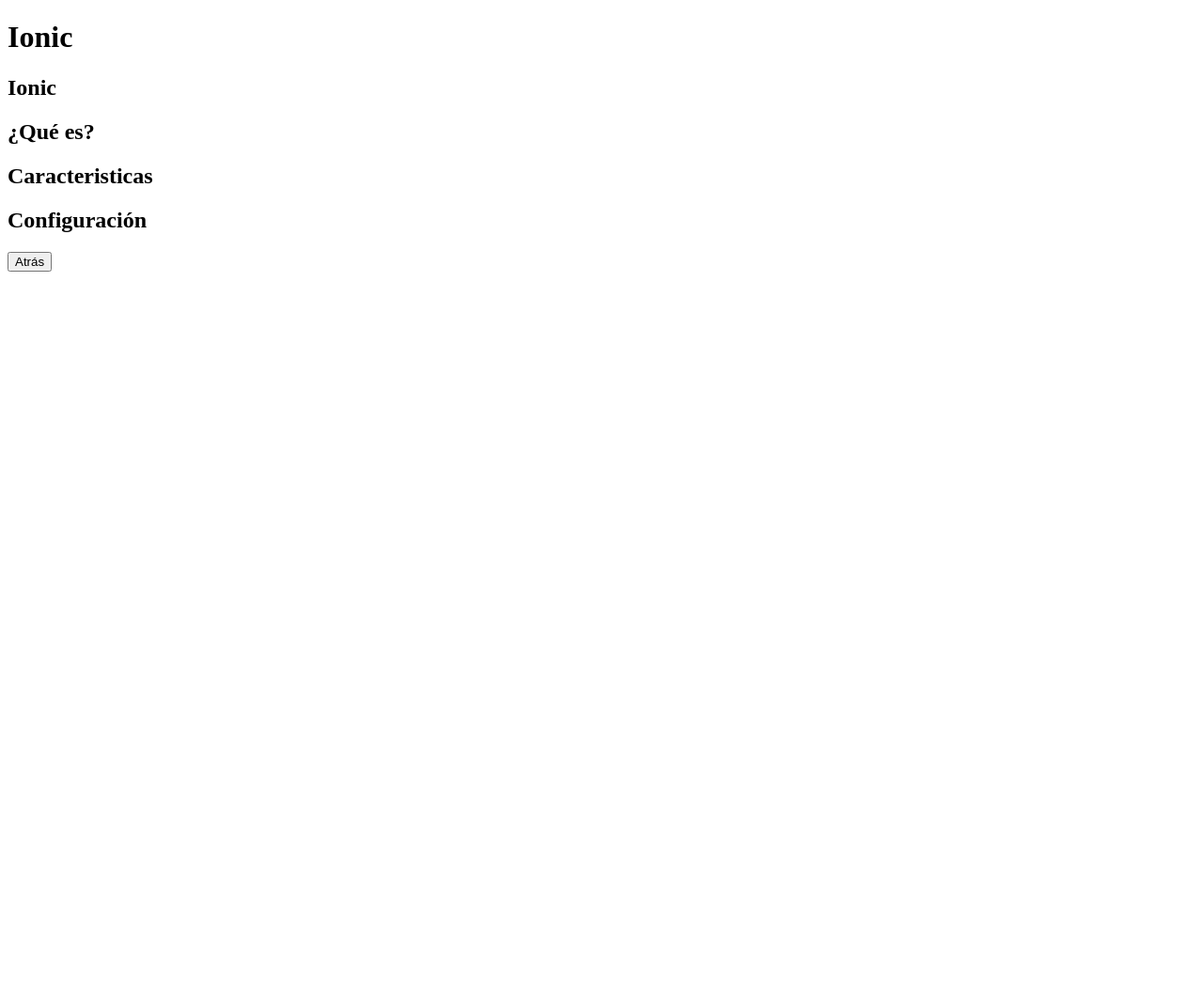
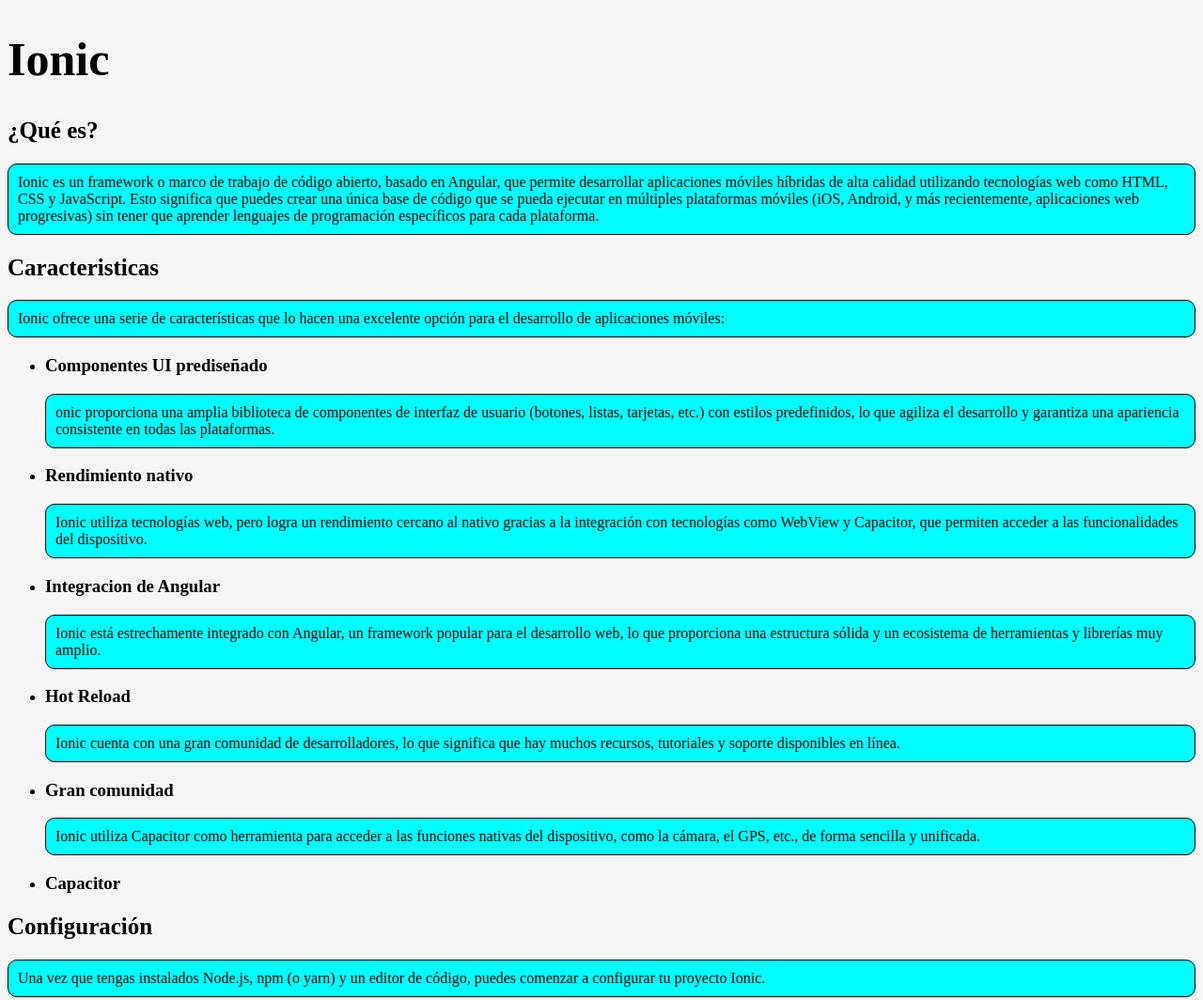
Before and after one commit to yeco0004/Web_Responsive, a plain HTML site: page paginas/Ionic.html in a window 1280 px wide. Shown: the top 1064 px of the page at 94% size. Before the commit the page ends 800 px from the top, so only its background shows below. Drawn offline with Linux system fonts and the light colour scheme.

Commit message:
datos ionic a medias
me dio suñito el sabado a las 4:23 pm y voy a descansar de tanto html y css

```diff
--- a/CSS/estilos.css
+++ b/CSS/estilos.css
@@ -1,16 +1,48 @@
-:root {
-    font-size: 16px;
-    background-color: #ffffff;
+*{
+  background-color: whitesmoke;
 }
 
-header{
+header {
   font-size: larger;
+
 }
 
-nav{
-  height: 100%;
-  width: 100%;
-  position: flex;
+nav {
+  display: flex;
   flex-direction: column;
-  padding-inline-start: 0%;
+  justify-content:center;
 }
+
+a {
+  border: 100px;
+  border-radius: 10%;
+  margin: 10px;
+  width:  100px;
+  justify-content: center;
+  border-radius: 10%;
+}
+
+button{
+  height: 20vh;
+  width: 75vw;
+  font-size: 40px;
+  border-radius: 10%;
+  justify-content: center;
+
+}
+
+h1{
+  font-size: 50px;
+}
+
+h2{
+  font-size: 25px;
+}
+
+p{
+  font-size: 16px;
+  background-color: aqua;
+  padding: 10px;
+  border: solid 1px;
+  border-radius: 10px;
+}
--- a/paginas/Ionic.html
+++ b/paginas/Ionic.html
@@ -3,7 +3,8 @@
 <head>
     <meta charset="UTF-8">
     <meta name="viewport" content="width=device-width, initial-scale=1.0">
-    <title>Angular</title>
+    <title>Ionic</title>
+    <link rel="stylesheet" href="../CSS/estilos.css">
 </head>
 <body>
     <header>
@@ -11,13 +12,26 @@
     </header>
 
     <section>
-        <h1>Ionic</h1>
         <h2>¿Qué es?</h2>
-        <p></p>
+        <p>Ionic es un framework o marco de trabajo de código abierto, basado en Angular, que permite desarrollar aplicaciones móviles híbridas de alta calidad utilizando tecnologías web como HTML, CSS y JavaScript. Esto significa que puedes crear una única base de código que se pueda ejecutar en múltiples plataformas móviles (iOS, Android, y más recientemente, aplicaciones web progresivas) sin tener que aprender lenguajes de programación específicos para cada plataforma.</p>
         <h2>Caracteristicas</h2>
-        <p></p>
+        <p>Ionic ofrece una serie de características que lo hacen una excelente opción para el desarrollo de aplicaciones móviles:</p>
+        <ul>
+            <li><h3>Componentes UI prediseñado</h3></li>
+            <p>onic proporciona una amplia biblioteca de componentes de interfaz de usuario (botones, listas, tarjetas, etc.) con estilos predefinidos, lo que agiliza el desarrollo y garantiza una apariencia consistente en todas las plataformas.</p>
+            <li><h3>Rendimiento nativo</h3></li>
+            <p>Ionic utiliza tecnologías web, pero logra un rendimiento cercano al nativo gracias a la integración con tecnologías como WebView y Capacitor, que permiten acceder a las funcionalidades del dispositivo.</p>
+            <li><h3>Integracion de Angular</h3></li>
+            <p>Ionic está estrechamente integrado con Angular, un framework popular para el desarrollo web, lo que proporciona una estructura sólida y un ecosistema de herramientas y librerías muy amplio.</p>
+            <li><h3>Hot Reload</h3></li>
+            <p>Ionic cuenta con una gran comunidad de desarrolladores, lo que significa que hay muchos recursos, tutoriales y soporte disponibles en línea.</p>
+            <li><h3>Gran comunidad</h3></li>
+            <p>Ionic utiliza Capacitor como herramienta para acceder a las funciones nativas del dispositivo, como la cámara, el GPS, etc., de forma sencilla y unificada.</p>
+            <li><h3>Capacitor</h3></li>
+        </ul>
         <h2>Configuración</h2>
-        <p></p>
+        <p>Una vez que tengas instalados Node.js, npm (o yarn) y un editor de código, puedes comenzar a configurar tu proyecto Ionic.</p>
+
         <a href="../index.html"><button>Atrás</button></a>
     </section>
 </body>
```
Also changed, not shown: paginas/Angular.html (+1 -1 lines), paginas/typescript.html (+2 -2 lines).
